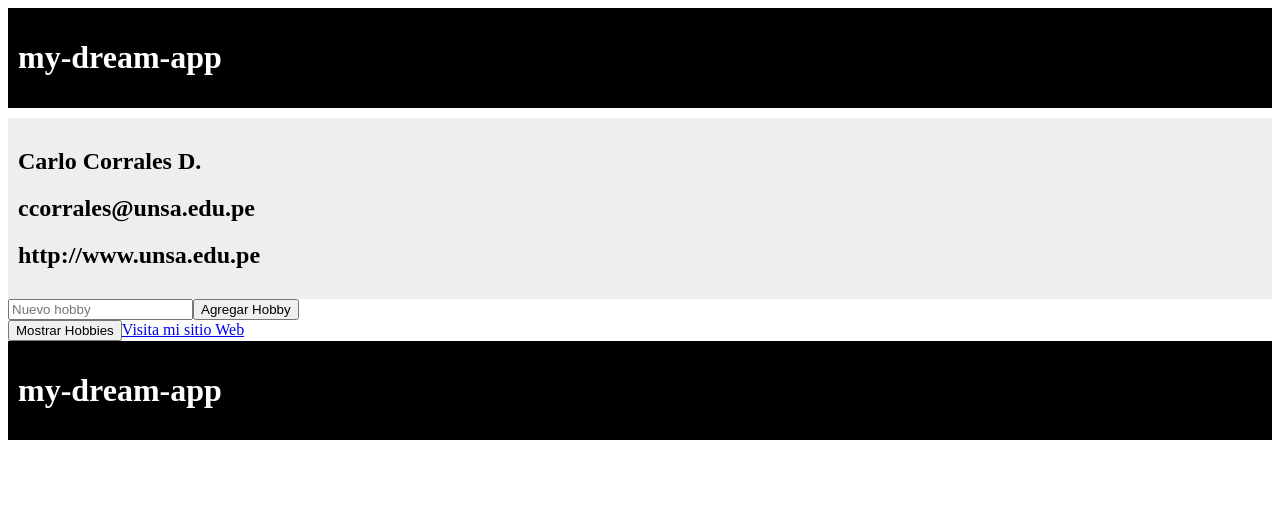
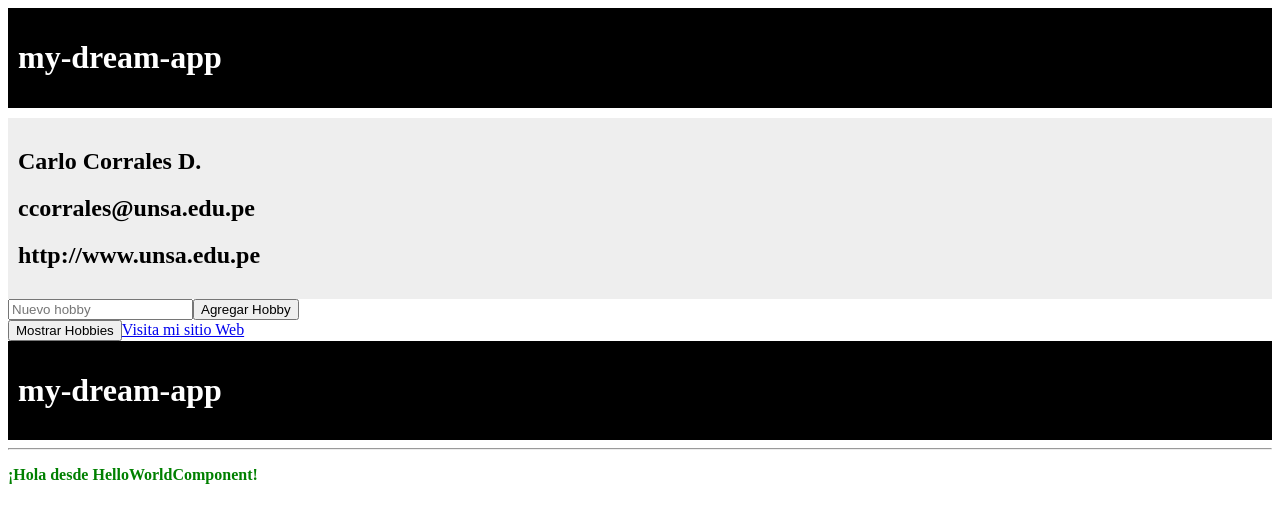
Before and after one commit to J-Gabriel-Quispe-M/PW2-GRUPO-A, an Angular app in the folder Angular/my-dream-app/: page / in a window 1280 px wide. Shown: the top 522 px of the page. Built offline with nearby package versions, Linux system fonts and the light colour scheme.

Commit message:
generando un componenete hello-world

```diff
--- a/Angular/my-dream-app/src/app/app.html
+++ b/Angular/my-dream-app/src/app/app.html
@@ -31,3 +31,6 @@
 <div class="black">
   <h1> {{ title }}</h1>
 </div>
+
+<hr>
+<app-hello-world></app-hello-world>
--- a/Angular/my-dream-app/src/app/app.ts
+++ b/Angular/my-dream-app/src/app/app.ts
@@ -1,12 +1,13 @@
 import { Component } from '@angular/core';
 import { bootstrapApplication } from '@angular/platform-browser';
 import { NgFor, NgIf } from '@angular/common';
+import { HelloWorldComponent } from './hello-world/hello-world';
 
 
 @Component({
   selector: 'app-root',
   standalone: true,
-  imports: [NgFor, NgIf],
+  imports: [NgFor, NgIf, HelloWorldComponent],
   templateUrl: './app.html',
   styleUrls: ['./app.css']
 })
--- /dev/null
+++ b/Angular/my-dream-app/src/app/hello-world/hello-world.html
@@ -0,0 +1,3 @@
+<p style="color: green; font-weight: bold;">
+  {{ mensaje }}
+</p>
--- /dev/null
+++ b/Angular/my-dream-app/src/app/hello-world/hello-world.ts
@@ -0,0 +1,12 @@
+import { Component } from '@angular/core';
+
+@Component({
+  selector: 'app-hello-world',
+  standalone: true,
+  imports: [],
+  templateUrl: './hello-world.html',
+  styleUrls: ['./hello-world.css']
+})
+export class HelloWorldComponent {
+  mensaje: string = '¡Hola desde HelloWorldComponent!';
+}
```
Also changed, not shown: Angular/my-dream-app/src/app/hello-world/hello-world.css (added), 1 other file (tests, documents, lock files or other folders).
